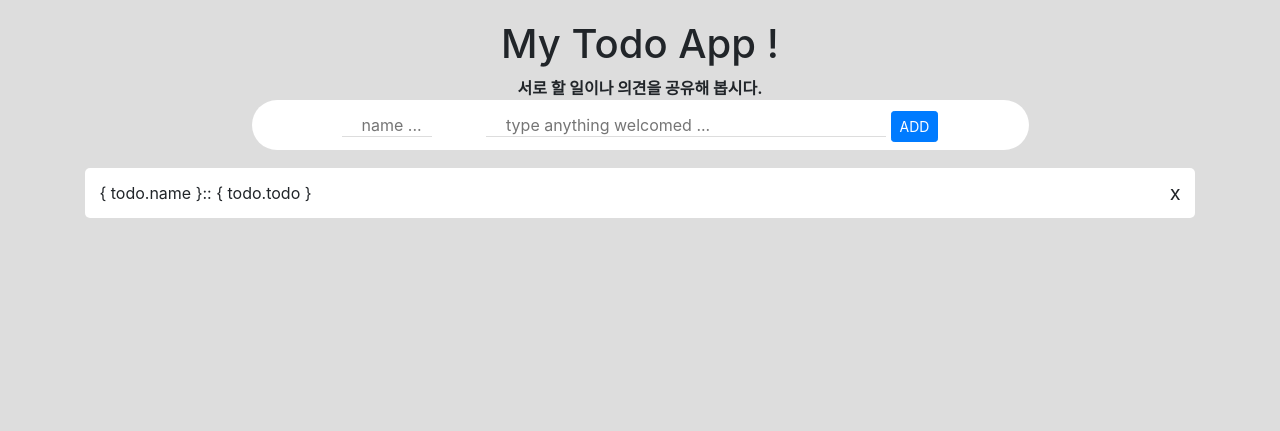
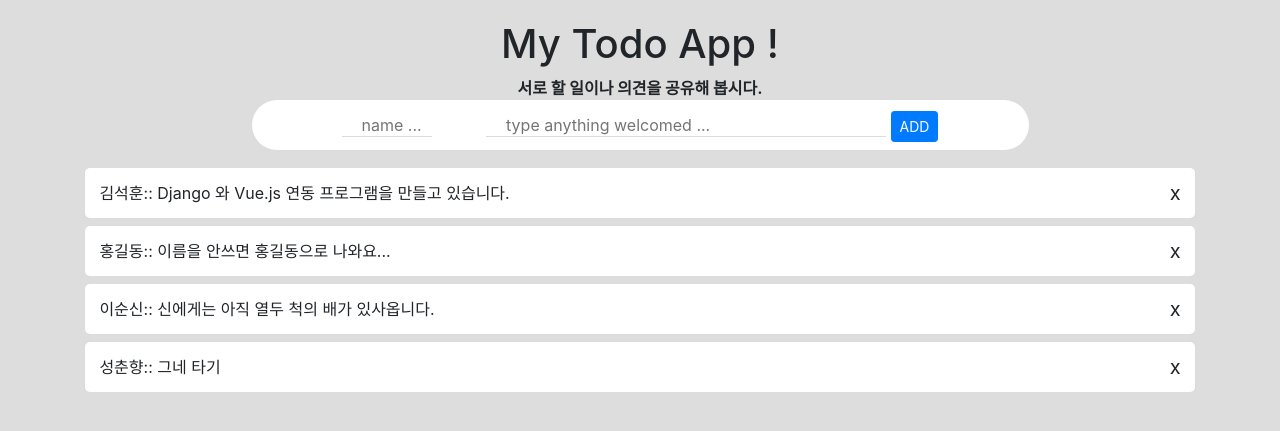
Before and after one commit to HRPzz/Vue_and_Django, a Django app: page /todo/ in a window 1280 px wide. Shown: the part 70-501 px from the top of the page. Run offline with Django 3.2, Linux system fonts and the light colour scheme; some libraries are stand-ins or nearby versions.

Commit message:
vue crud
Vue.js 1차 코딩 완료 하기

```diff
--- a/vue_django_jquery/03_VueDjTodo/templates/base.html
+++ b/vue_django_jquery/03_VueDjTodo/templates/base.html
@@ -36,7 +36,7 @@
                 <li class="nav-item mx-1 btn btn-primary">
                     <a class="nav-link text-white" href="{% url 'home' %}">Home</a></li>
                 <li class="nav-item mx-1 btn btn-primary">
-                    <a class="nav-link text-white" href="#">Todo</a></li>
+                    <a class="nav-link text-white" href="{% url 'todo:index' %}">Todo</a></li>
                 <li class="nav-item mx-1 btn btn-primary">
                     <a class="nav-link text-white" href="#">Blog(tobe)</a></li>
 
--- a/vue_django_jquery/03_VueDjTodo/todo/templates/todo/todo_index.html
+++ b/vue_django_jquery/03_VueDjTodo/todo/templates/todo/todo_index.html
@@ -63,8 +63,8 @@
     <br>
 
     <div class="inputBox">
-        <input class="name" type="text" placeholder="name ..." v-model="name">
-        <input class="item" type="text" placeholder="type anything welcomed ..." v-model="todo" v-on:keyup.enter="add_todo()">
+        <input class="name" type="text" placeholder="name ..." v-model.trim="name">
+        <input class="item" type="text" placeholder="type anything welcomed ..." v-model.trim="todo" v-on:keyup.enter="add_todo()">
         <!-- 부트스트랩 버튼 -->
         <button v-on:click="add_todo()" class="btn btn-primary btn-sm">ADD</button>
     </div>
@@ -72,10 +72,48 @@
     <ul class="todoList">
         <li v-for="(todo, index) in todoList">
             <!-- vue 의 delimiters 옵션 설정으로 template language 문법 변경해서 사용 -->
-            <span>{ todo.name }:: { todo.todo }</span>
+            <span>[[ todo.name ]]:: [[ todo.todo ]]</span>
             <span class="removeBtn" v-on:click="remove_todo(index)">x</span>
         </li>
     </ul>
 
 </div>
 {% endblock %}
+
+{% block extra-script %}
+<!-- vue cdn -->
+<script src="https://cdn.jsdelivr.net/npm/vue@2.7.10/dist/vue.js"></script>
+
+<script>
+    var vm = new Vue({
+        // vue 의 머스태시 문법과 django 의 템플릿 문법이 겹쳐서 발생하는 에러 해결
+        delimiters: ['[[', ']]'],
+
+        el: '#app',
+        data: {
+            name: '',
+            todo: '',
+            todoList:[
+                {name: '김석훈', todo: 'Django 와 Vue.js 연동 프로그램을 만들고 있습니다.'},
+                {name: '홍길동', todo: '이름을 안쓰면 홍길동으로 나와요...'},
+                {name: '이순신', todo: '신에게는 아직 열두 척의 배가 있사옵니다.'},
+                {name: '성춘향', todo: '그네 타기'},
+            ],
+        },
+        methods: {
+            add_todo: function() {
+                console.log("add_todo()...");
+                if (this.name == '') this.name = '홍길동';
+                if (this.todo == '') return;
+
+                this.todoList.push({name: this.name, todo: this.todo});
+                this.name = this.todo = '';
+            },
+            remove_todo: function(index) {
+                console.log("remove_todo()...", index);
+                this.todoList.splice(index, 1);
+            },
+        },
+    })
+</script>
+{% endblock %}
```
